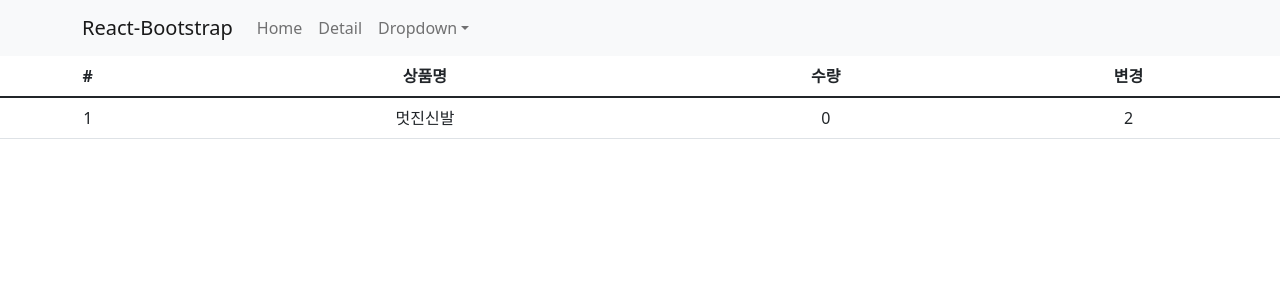
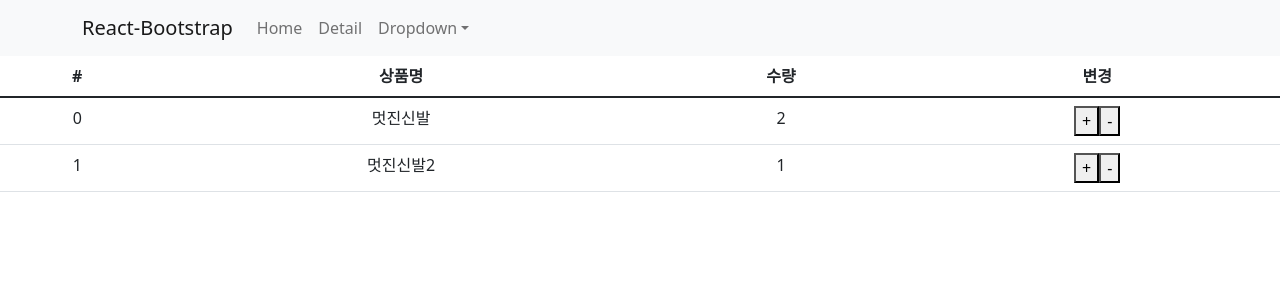
Before and after one commit to WonTaeJang/-, a React (Create React App) app in the folder React/shop/: page /cart in a window 1280 px wide. Shown: the top 300 px of the page. Built offline with nearby package versions, Linux system fonts and the light colour scheme.

Commit message:
React reducer/dispatch

```diff
--- a/React/shop/package.json
+++ b/React/shop/package.json
@@ -15,11 +15,8 @@
     "react-redux": "^7.2.6",
     "react-router-dom": "^5.3.0",
     "react-scripts": "5.0.0",
-<<<<<<< HEAD
     "redux": "^4.1.2",
-=======
     "react-transition-group": "^4.4.2",
->>>>>>> c929feb382bcd41c504c999b7d5e93e0d398c54c
     "styled-components": "^5.3.3",
     "web-vitals": "^2.1.4"
   },
--- a/React/shop/src/Cart.js
+++ b/React/shop/src/Cart.js
@@ -15,12 +15,21 @@ function Cart(props) {
                     </tr>
                 </thead>
                 <tbody>
-                    <tr>
-                        <td>1</td>
-                        <td>{props.state[0].name}</td>
-                        <td>{props.state[0].id}</td>
-                        <td>{props.state[0].quan}</td>
-                    </tr>
+                    {
+                        props.state.map((a, i) => {
+                            return (
+                                <tr key={i}>
+                                    <td>{a.id}</td>
+                                    <td>{a.name}</td>
+                                    <td>{a.quan}</td>
+                                    <td>
+                                        <button onClick={()=>{props.dispatch({type:'수량증가'})}}>+</button>
+                                        <button onClick={()=>{props.dispatch({type:'수량감소'})}}>-</button>
+                                    </td>
+                                </tr>
+                            )
+                        })
+                    }
 
                 </tbody>
             </Table>
--- a/React/shop/src/index.js
+++ b/React/shop/src/index.js
@@ -9,7 +9,34 @@ import {BrowserRouter} from 'react-router-dom';
 
 import {Provider} from 'react-redux';
 import { createStore } from 'redux';
-let store = createStore(()=>{return [{id:0, name:'멋진신발', quan:2}]});
+
+let 초기값 = [
+  { id: 0, name: '멋진신발', quan: 2 },
+  { id: 1, name: '멋진신발2', quan: 1 }
+]
+// redux에선 state 데이터의 수정방법을 미리 정의합니다.
+function reducer(state = 초기값, 액션){
+  if (액션.type === '수량증가'){
+    let copy = [...state];
+    copy[0].quan++;
+
+    return copy
+  }
+  else if(액션.type === '수량감소'){
+    let copy = [...state];
+
+    if(copy[0].quan > 0)
+      copy[0].quan--;
+
+    return copy
+  }
+  else {
+    return state
+  }
+
+  return state;
+}
+let store = createStore(reducer);
 
 // BrowserRouter: 라우팅을 리액트가 아니라 서버에게 요청할 수 있어서 위험
 // HashRouter: 사이트 주소 뒤에 #이 붙는데 #뒤에 적는것은 서버로 전달X,
```
